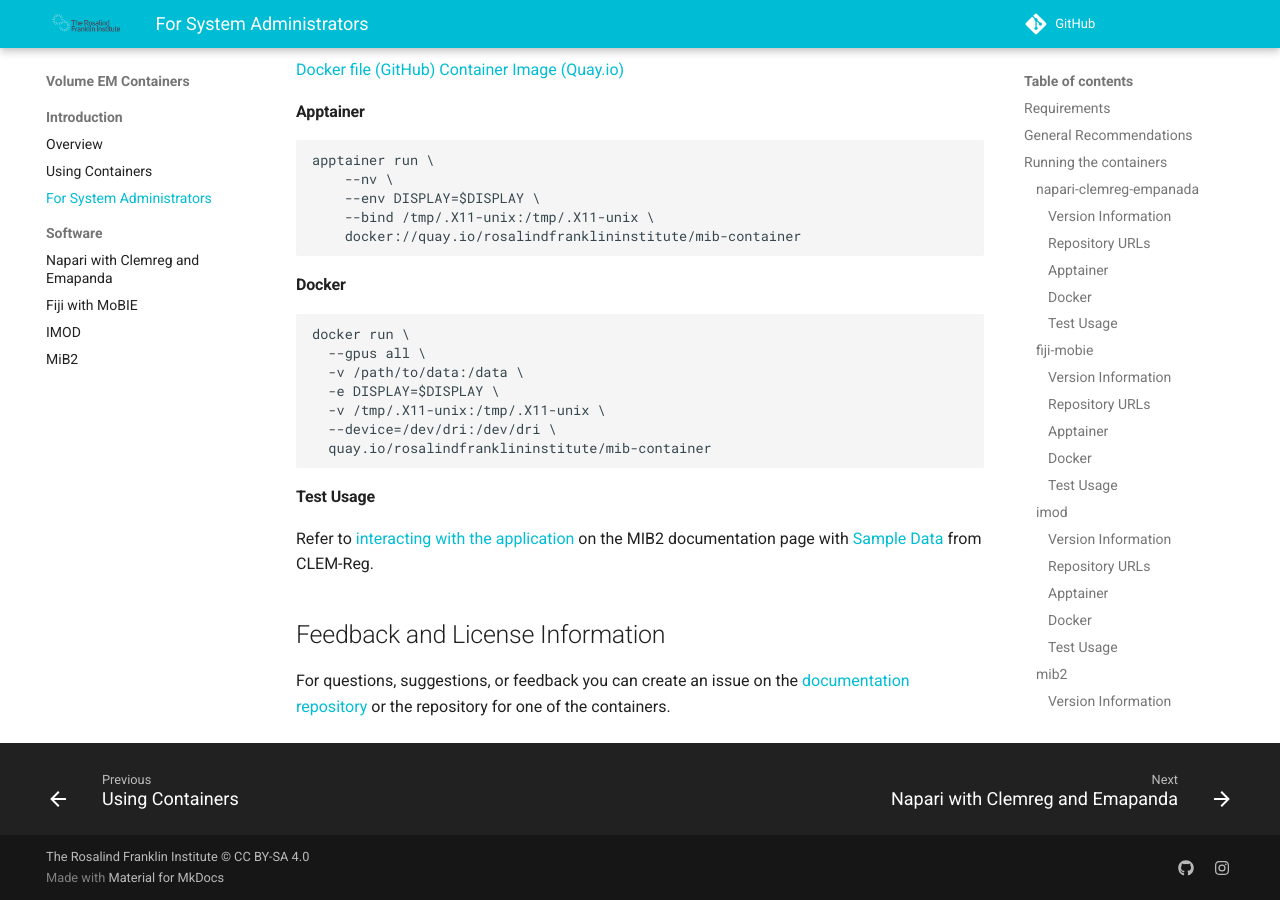
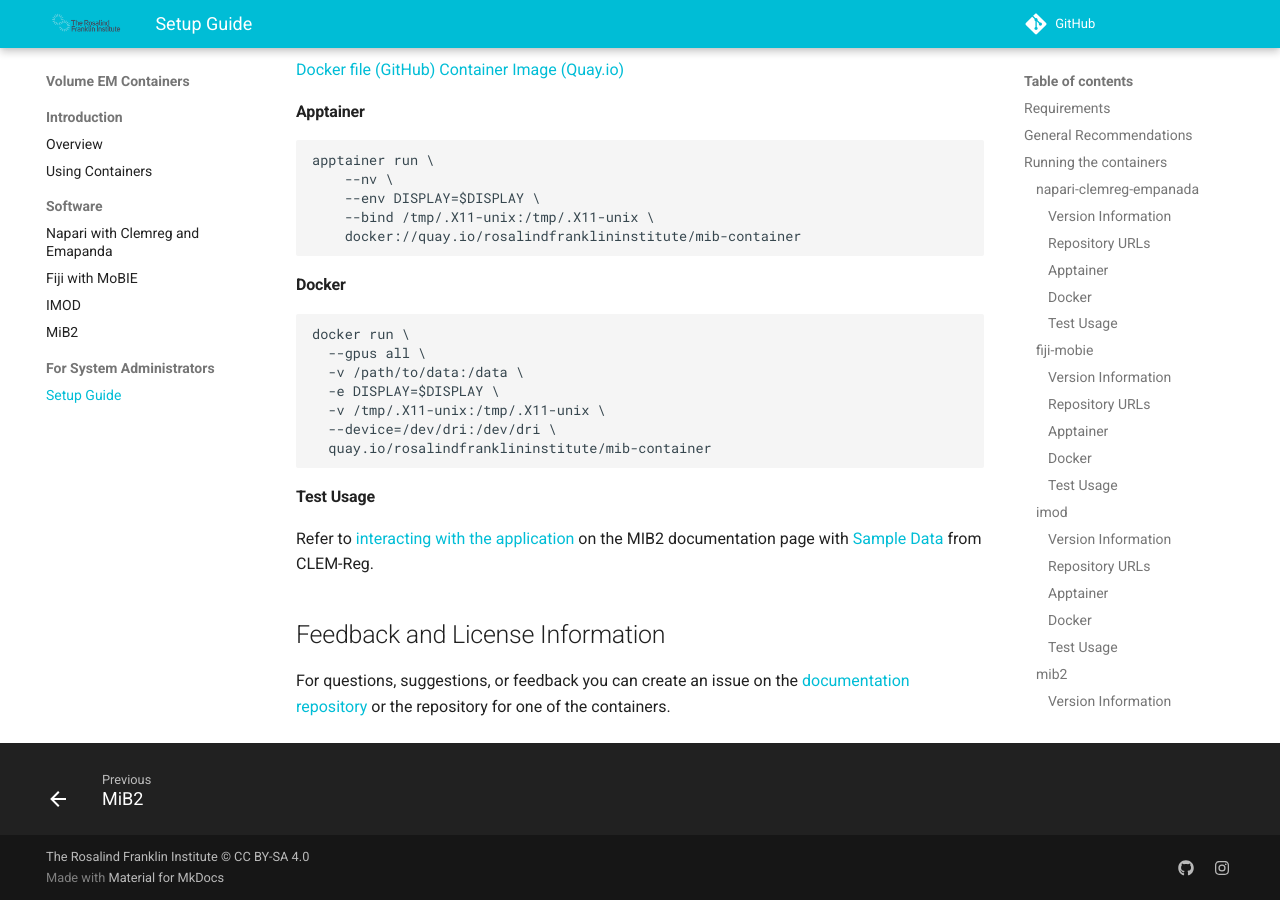
Before and after one commit to rosalindfranklininstitute/volume-em-container-documentation, an MkDocs documentation site: the page built from docs/admin/setup.md, in a window 1280 px wide and 900 px high, scrolled down 3741 px. Built offline with MkDocs 1.6.1 and Material for MkDocs 9.7.7, drawn with Linux system fonts in a browser that asks for light colours; comment, search, counter and statistics services are not loaded.

Commit message:
move sys admin to new section in anticipation of later test notes

```diff
--- a/mkdocs.yml
+++ b/mkdocs.yml
@@ -40,12 +40,13 @@
   - Introduction:
     - Overview: intro/overview.md
     - Using Containers: intro/containers.md
-    - For System Administrators: intro/administrator-guide.md
   - Software:
     - Napari with Clemreg and Emapanda: software/napari.md
     - Fiji with MoBIE: software/fiji.md
     - IMOD: software/imod.md
     - MiB2: software/mib2.md
+  - For System Administrators:
+    - Setup Guide: admin/setup.md
 
 site_url: https://rosalindfranklininstitute.github.io/volume-em-container-documentation/intro/overview/
 repo_url: https://github.com/rosalindfranklininstitute/volume-em-container-documentation
```
Also changed, not shown: docs/admin/setup.md (renamed from docs/intro/administrator-guide.md).
